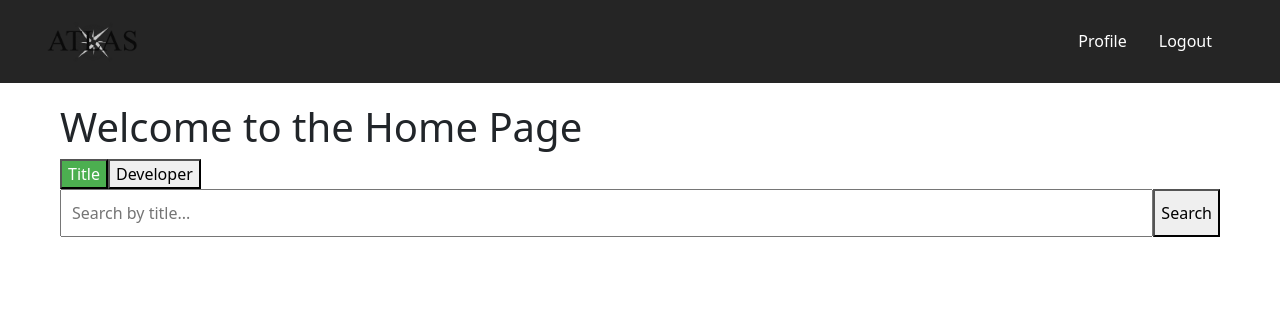
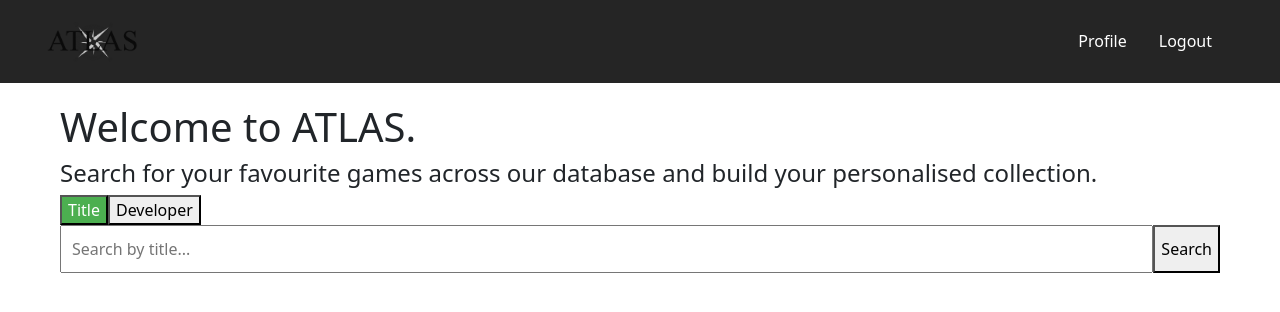
Before and after one commit to ajscatman/ATLAS, a React (Create React App) app in the folder atlas/frontend/: page /home in a window 1280 px wide. Shown: the top 312 px of the page. Built offline with nearby package versions, Linux system fonts and the light colour scheme; sample sign-in values are in the browser's storage.

Commit message:
minor text changes on homepage.js

```diff
--- a/atlas/frontend/src/HomePage.js
+++ b/atlas/frontend/src/HomePage.js
@@ -24,7 +24,8 @@ const HomePage = () => {
 
   return (
     <div className="home-page">
-      <h1 className="animated-element">Welcome to the Home Page</h1>
+      <h1 className="animated-element">Welcome to ATLAS.</h1>
+      <h4 className="animated-element">Search for your favourite games across our database and build your personalised collection.</h4>
       <div className="search-type-buttons animated-element">
         <button onClick={() => setSearchType('title')} className={searchType === 'title' ? 'active' : ''}>Title</button>
         <button onClick={() => setSearchType('developer')} className={searchType === 'developer' ? 'active' : ''}>Developer</button>
```
